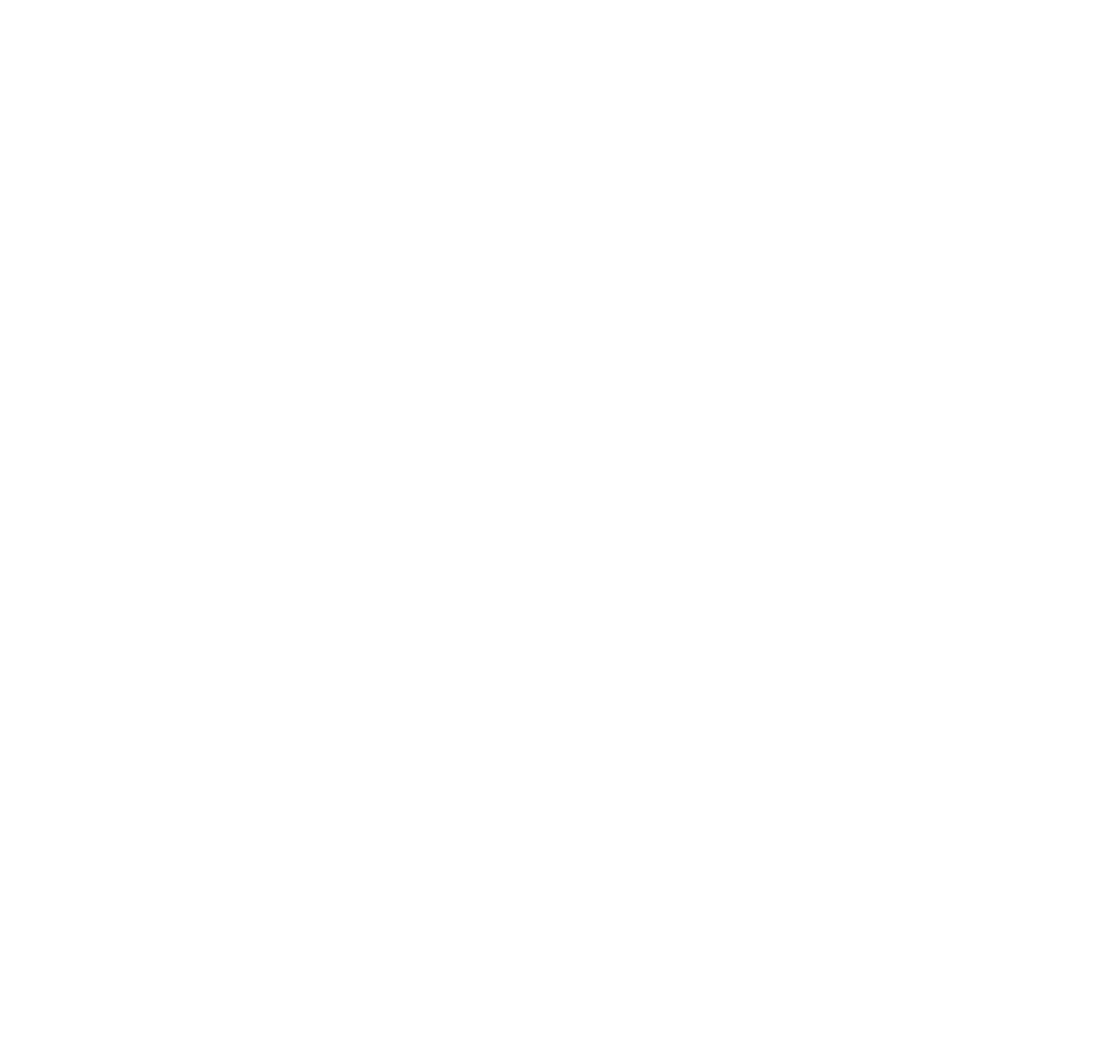
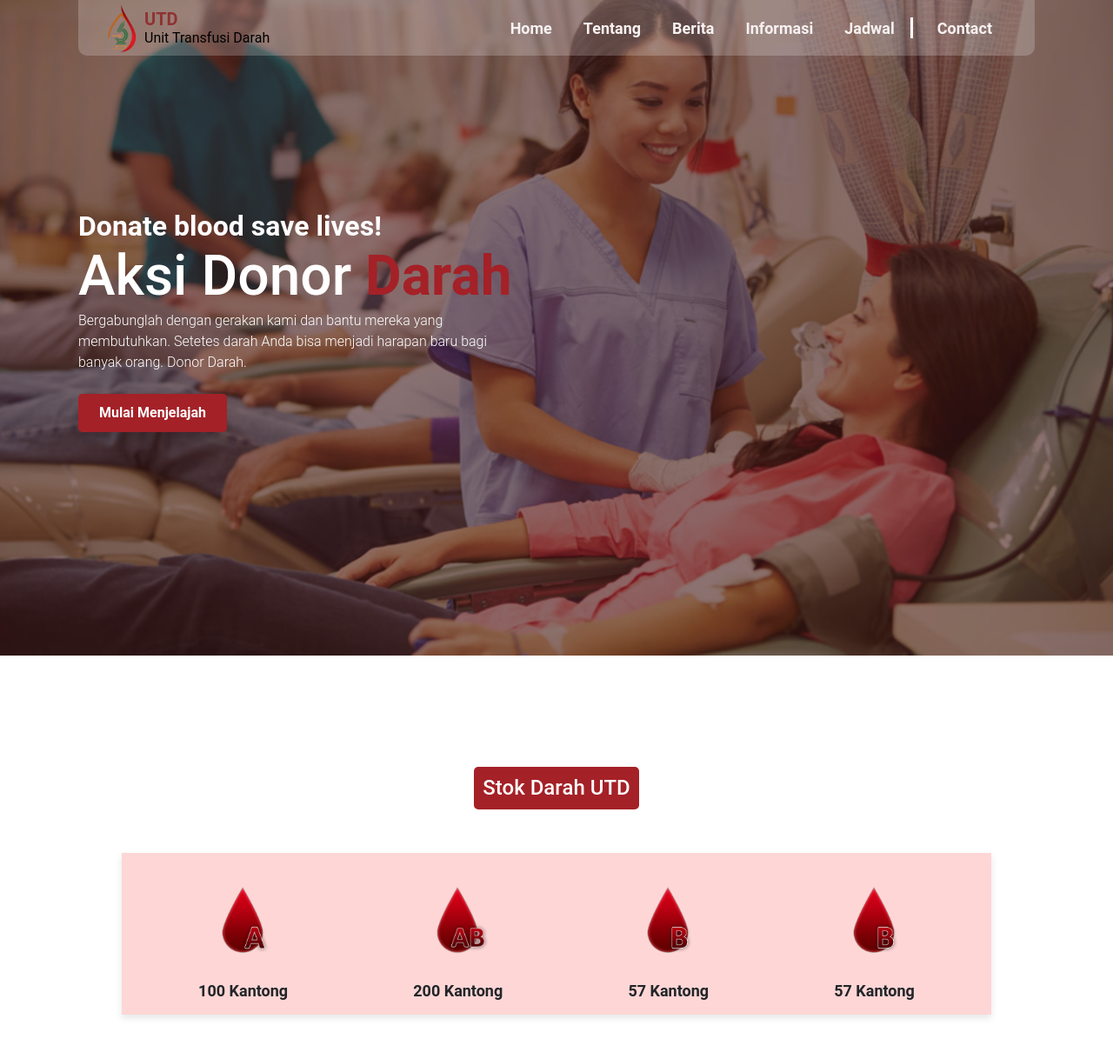
Before and after one commit to BaiqFadilatulIslamiah/website-UTD, a plain HTML site: page view/index.html in a window 1280 px wide. Shown: the whole page at 87% size. Before the commit the page ends 800 px from the top, so only its background shows below. Drawn offline with nearby package versions, Linux system fonts and the light colour scheme.

Commit message:
Ini dulu puh

```diff
--- a/css/style.css
+++ b/css/style.css
@@ -0,0 +1,184 @@
+body {
+    font-family: Roboto, sans-serif;
+    margin: 0;
+    padding: 0;
+}
+
+.navbar-brand {
+    display: flex;
+    align-items: center;
+}
+
+.navbar-brand .brand-text {
+    display: flex;
+    flex-direction: column;
+    line-height: 1.2;
+}
+
+.navbar-brand .brand-text .small-text {
+    font-size: 0.8em;
+    color: rgb(0, 0, 0);
+}
+
+/* Styling untuk navbar-container */
+.navbar-container {
+    display: flex;
+    justify-content: center;
+    padding: 0 90px;
+}
+
+/* Styling untuk navbar */
+.navbar {
+    background-color: rgba(252, 252, 252, 0.2);
+    padding: 5px 15px;
+    border-bottom-left-radius: 10px;
+    border-bottom-right-radius: 10px;
+    flex: 1;
+    height: 64px;
+    display: flex;
+    align-items: center;
+}
+
+/* Styling untuk navbar-nav dan nav-link */
+.navbar-nav .nav-link {
+    color: #f7f1f1;
+    margin: 0 10px;
+    padding: 5px 10px;
+    border-radius: 5px;
+    transition: background-color 0.3s, color 0.3s;
+    font-size: 18px;
+    font-weight: bold;
+}
+
+.navbar-nav .nav-link:hover,
+.navbar-nav .nav-link:focus {
+    background-color: white;
+    color: #903232;
+}
+
+.navbar-nav .nav-link.active {
+    background-color: white;
+    color: #903232;
+    font-weight: bold;
+    padding: 5px 15px;
+}
+
+.navbar-nav .nav-item:last-child {
+    display: flex;
+    align-items: center;
+}
+
+.navbar-nav .nav-item:last-child::before {
+    content: "";
+    width: 3px;
+    height: 24px;
+    background-color: white;
+    margin-right: 10px;
+}
+
+/* untuk background image section */
+.background-section {
+    background-image: url('../images/donor_home.jpg');
+    background-size: cover;
+    background-position: center;
+    height: 770px;
+    width: 100%;
+    position: relative;
+    top: -80px;
+    z-index: -1;
+    display: flex;
+    align-items: center;
+    justify-content: left;
+    text-align: left;
+}
+
+.background-section::before {
+    content: "";
+    position: absolute;
+    top: 0;
+    left: 0;
+    width: 100%;
+    height: 770px;
+    background: rgba(65, 24, 24, 0.6);
+    z-index: 1;
+}
+
+/* Styling untuk teks utama */
+.text-section {
+    padding-left: 90px;
+    color: white;
+    position: relative;
+    z-index: 2;
+}
+
+.text-section h2 {
+    font-size: 32px;
+    font-weight: bold;
+    margin: 0;
+}
+
+.text-section h1 {
+    font-size: 64px;
+    margin: 0;
+}
+
+.text-section h1 .highlight {
+    color: #A42127;
+    font-weight: bold;
+}
+
+.text-section p {
+    font-size: 16px;
+    font-weight: 300;
+    margin: 0;
+}
+
+/* Styling untuk tombol "Mulai Menjelajah" */
+.btn.bg-red {
+    background-color: #A42127;
+    color: white;
+    border: none;
+    padding: 10px 20px;
+    font-size: 16px;
+    font-weight: bold;
+    border-radius: 5px;
+    cursor: pointer;
+}
+
+h4.bg-red {
+    background-color: #A42127;
+    color: white;
+    padding: 10px;
+    border-radius: 5px;
+    text-align: center;
+    display: block;
+    margin: 43px auto 50px auto !important;
+    width: fit-content;
+}
+
+
+.container .row .col-md-3 {
+    display: flex;
+    justify-content: space-around;
+    align-items: center;
+    background-color: #FFD6D6;
+    width: 1000px;
+    height: auto;
+    padding: 20px;
+    box-shadow: 0 4px 8px rgba(0, 0, 0, 0.1);
+}
+
+
+
+.container .row .col-md-3 img {
+    width: 90px;
+    height: auto;
+    margin-bottom: 5px;
+}
+
+.container .row .col-md-3 h5 {
+    font-size: 18px;
+    font-weight: bold;
+    margin: 0;
+    text-align: center;
+}
--- a/view/index.html
+++ b/view/index.html
@@ -1,15 +1,103 @@
-<!DOCTYPE html>
+<!doctype html>
 <html lang="en">
-<head>
-    <meta charset="UTF-8">
-    <meta name="viewport" content="width=device-width, initial-scale=1.0">
-    <title>Document</title>
-    <!-- Only Css -->
-    <link href="https://cdn.jsdelivr.net/npm/bootstrap@5.3.3/dist/css/bootstrap.min.css" rel="stylesheet" integrity="sha384-QWTKZyjpPEjISv5WaRU9OFeRpok6YctnYmDr5pNlyT2bRjXh0JMhjY6hW+ALEwIH" crossorigin="anonymous">
+  <head>
+    <!-- Required meta tags -->
+    <meta charset="utf-8">
+    <meta name="viewport" content="width=device-width, initial-scale=1">
 
-</head>
-<body>
-    <!-- JavaScript -->
-    <script src="https://cdn.jsdelivr.net/npm/bootstrap@5.3.3/dist/js/bootstrap.bundle.min.js" integrity="sha384-YvpcrYf0tY3lHB60NNkmXc5s9fDVZLESaAA55NDzOxhy9GkcIdslK1eN7N6jIeHz" crossorigin="anonymous"></script>
-</body>
+    <!-- Bootstrap CSS -->
+    <link href="https://cdn.jsdelivr.net/npm/bootstrap@5.0.2/dist/css/bootstrap.min.css" rel="stylesheet" integrity="sha384-EVSTQN3/azprG1Anm3QDgpJLIm9Nao0Yz1ztcQTwFspd3yD65VohhpuuCOmLASjC" crossorigin="anonymous">
+    <link rel="stylesheet" href="../css/style.css">
+
+    <title>Unit Transfusi Darah Kab.Lombok Tengah</title>
+  </head>
+
+  <body>
+    <!-- Navbar -->
+    <div class="navbar-container">
+      <nav class="navbar navbar-expand-lg">
+        <div class="container-fluid px-3">
+          <a class="navbar-brand" href="#">
+            <img src="../images/utd.png" alt="Unit Transfusi Darah Logo" width="37" height="57" class="me-2">
+            <div class="brand-text">
+              <span style="color: #903232; font-weight: bold;">UTD</span>
+              <span class="small-text">Unit Transfusi Darah</span>
+            </div>
+          </a>
+          <button class="navbar-toggler" type="button" data-bs-toggle="collapse" data-bs-target="#navbarNav" aria-controls="navbarNav" aria-expanded="false" aria-label="Toggle navigation">
+            <span class="navbar-toggler-icon"></span>
+          </button>
+          <div class="collapse navbar-collapse" id="navbarNav">
+            <ul class="navbar-nav ms-auto">
+              <li class="nav-item">
+                <a class="nav-link" href="#">Home</a>
+              </li>
+              <li class="nav-item">
+                <a class="nav-link" href="#">Tentang</a>
+              </li>
+              <li class="nav-item">
+                <a class="nav-link" href="#">Berita</a>
+              </li>
+              <li class="nav-item">
+                <a class="nav-link" href="#">Informasi</a>
+              </li>
+              <li class="nav-item">
+                <a class="nav-link" href="#">Jadwal</a>
+              </li>
+              <li class="nav-item">
+                <a class="nav-link" href="#">Contact</a>
+              </li>
+            </ul>
+          </div>
+        </div>
+      </nav>
+    </div>
+
+    <!-- Background Image Section -->
+    <div class="background-section">
+      <div class="text-section">
+        <h2>Donate blood save lives!</h2>
+        <h1>
+          Aksi Donor<span class="highlight"> Darah</span>
+        </h1>
+        <p>
+          Bergabunglah dengan gerakan kami dan bantu mereka yang <br> membutuhkan. Setetes darah Anda bisa menjadi harapan baru bagi <br> banyak orang. Donor Darah.
+        </p>
+        <div class="d-flex gap-3 mt-2 mt-lg-4">
+          <a href="belajar.html" class="btn bg-red rounded-3 px-4 shadow">Mulai Menjelajah</a>
+        </div>
+      </div>
+    </div>
+
+    <!-- Stok Darah UTD Section -->
+<div class="container my-5">
+  <h4 class="bg-red">Stok Darah UTD</h4>
+  <div class="row justify-content-center">
+    <div class="col-md-3 text-center p-3">
+      <div class="blood-type">
+        <img src="../images/gol A.png" alt="Golongan Darah A">
+        <h5>100 Kantong</h5>
+      </div>
+      <div class="blood-type">
+        <img src="../images/gol AB.png" alt="Golongan Darah B">
+        <h5>200 Kantong</h5>
+      </div>
+      <div class="blood-type">
+        <img src="../images/gol B.png" alt="Golongan Darah O">
+        <h5>57 Kantong</h5>
+      </div>
+      <div class="blood-type">
+        <img src="../images/gol B.png" alt="Golongan Darah AB">
+        <h5>57 Kantong</h5>
+      </div>
+
+      </div>
+    </div>
+  </div>
+</div>
+
+
+    <!-- Bootstrap JavaScript -->
+    <script src="https://cdn.jsdelivr.net/npm/bootstrap@5.0.2/dist/js/bootstrap.bundle.min.js" integrity="sha384-MrcW6ZMFYlzcLA8Nl+NtUVF0sA7MsXsP1UyJoMp4YLEuNSfAP+JcXn/tWtIaxVXM" crossorigin="anonymous"></script>
+  </body>
 </html>
```
